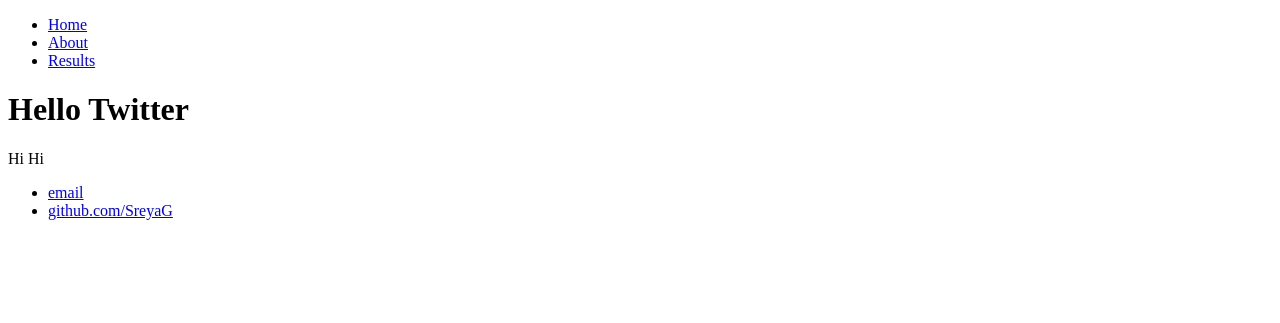
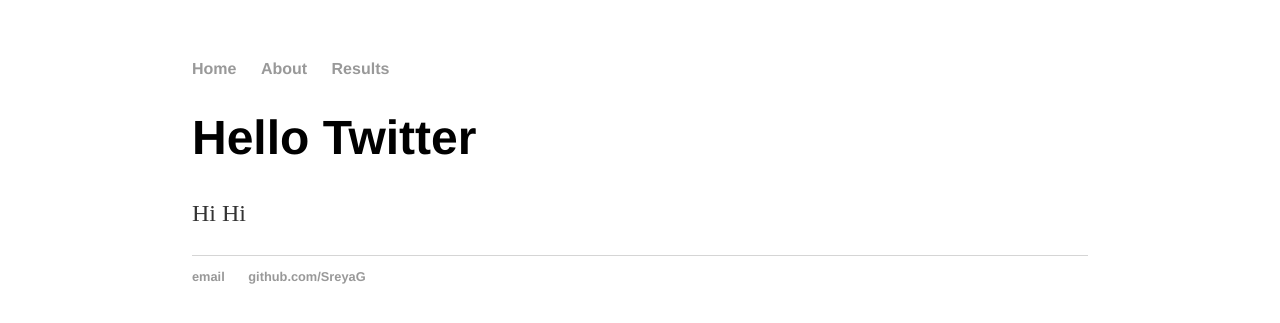
Before and after one commit to SreyaG/SportTweet, a Jekyll site: the page built from index.html, in a window 1280 px wide. Shown: the top 323 px of the page. Built offline with Jekyll 4.4.1, drawn with Linux system fonts in a browser that asks for light colours.

Commit message:
Update default.html

```diff
--- a/_layouts/default.html
+++ b/_layouts/default.html
@@ -3,7 +3,7 @@
 		<head>
 			<title>{{ page.title }}</title>
 			<!-- link to main stylesheet -->
-			<link rel="stylesheet" type="text/css" href="SportTweet/css/main.css">
+			<link rel="stylesheet" type="text/css" href="css/main.css">
 		</head>
 		<body>
 			<nav>
```
